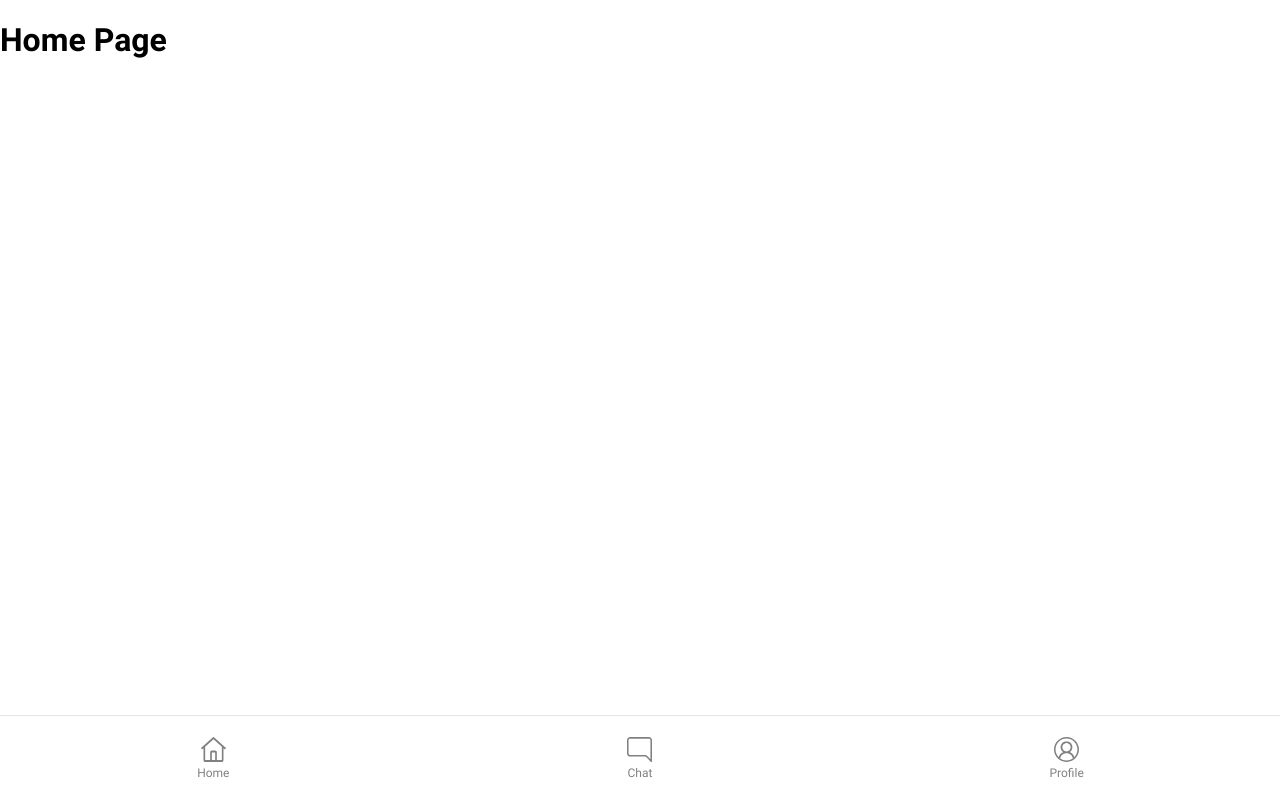
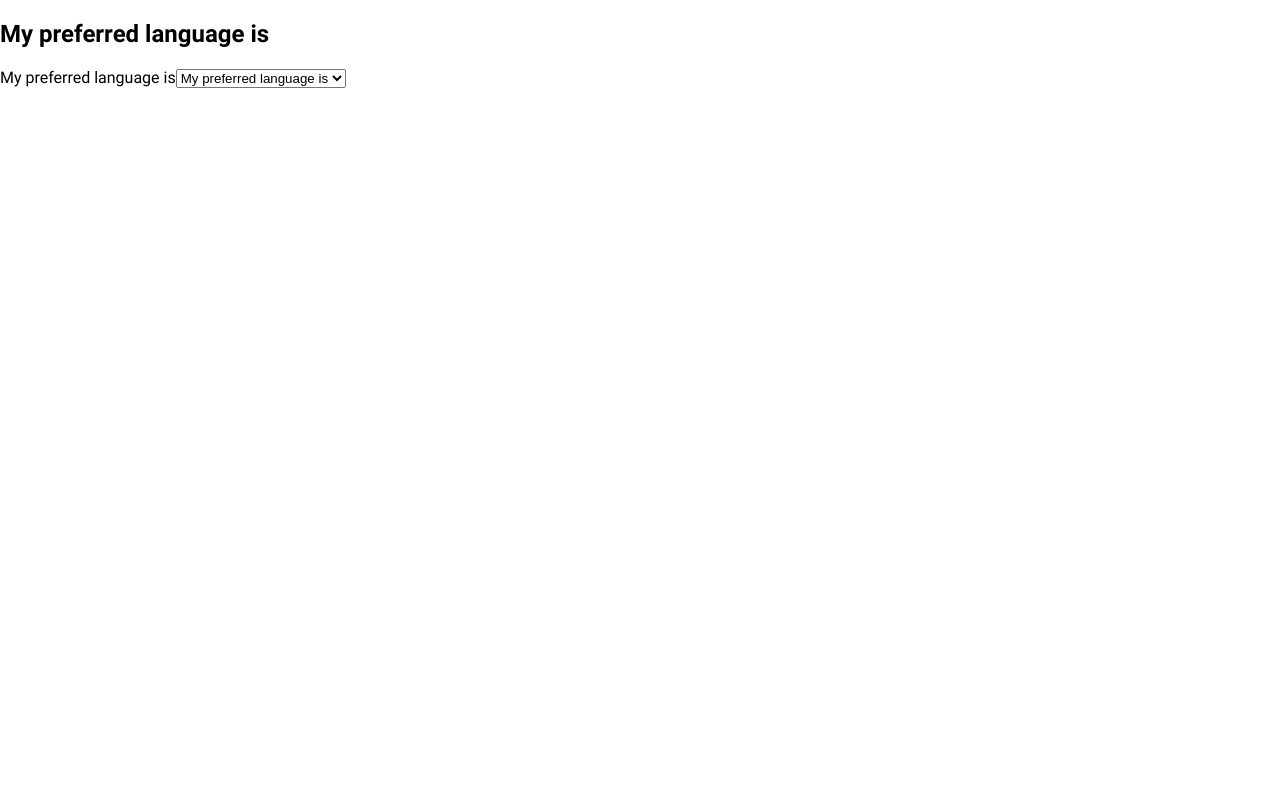
Before and after one commit to dylan-galbraith/tinder-md, a React (Create React App) app in the folder client/: page /config-2-name in a window 1280 px wide. Built offline with nearby package versions, Linux system fonts and the light colour scheme.

Commit message:
Set up config pages

```diff
--- a/client/src/App.js
+++ b/client/src/App.js
@@ -2,25 +2,24 @@ import { BrowserRouter, Switch, Route } from "react-router-dom";
 import './App.scss';
 import Login from "./components/Login/Login";
 import Signup from "./components/Signup/Signup";
-import PostSignup from "./components/PostSignup/PostSignup";
-import Navbar from "./components/Navbar/Navbar";
-
+import HomePage from "./components/HomePage/HomePage";
+import Chat from "./components/Chat/Chat";
+import Profile from "./components/Profile/Profile";
+import ConfigLanguage from "./components/ConfigLanguage/ConfigLanguage";
 
 function App() {
   return (
     <>
-      <h1>Home Page</h1>
       <BrowserRouter>
         <Switch>
           <Route path="/login" render={(props) => <Login {...props} /> } />
-          <Route path="/signup">
-            <Signup />
-          </Route>
-          <Route path="/post-signup">
-            <PostSignup />
-          </Route>
+          <Route path="/signup" component={Signup}/>
+          <Route path="/config-1-language" component={ConfigLanguage}/>
+          <Route path="/config-2-name" component={ConfigLanguage}/>
+          <Route path="/home" component={HomePage}/>
+          <Route path="/chat" component={Chat}/>
+          <Route path="/profile" component={Profile}/>
         </Switch>
-        <Navbar />
       </BrowserRouter>
     </>
   );
--- /dev/null
+++ b/client/src/components/Chat/Chat.jsx
@@ -0,0 +1,13 @@
+import React from 'react';
+import Navbar from '../Navbar/Navbar';
+
+function Chat() {
+  return (
+    <>
+      <h1>Chat</h1>
+      <Navbar />
+    </>
+  )
+}
+
+export default Chat;
--- /dev/null
+++ b/client/src/components/ConfigLanguage/ConfigLanguage.jsx
@@ -0,0 +1,20 @@
+import React from 'react'
+
+function PSLanguage() {
+  return (
+    <div>
+      <h2>My preferred language is</h2>
+      <label htmlFor="languages">My preferred language is</label>
+
+      <select name="languages" id="languages">
+        <option value="english">My preferred language is</option>
+        <option value="spanish">mi idioma preferido es</option>
+        <option value="chinese">我首选的语言是</option>
+        <option value="french">ma langue préférée est</option>
+        <option value="hindi">मेरी पसंदीदा भाषा है</option>
+      </select>
+    </div>
+  )
+}
+
+export default PSLanguage
--- /dev/null
+++ b/client/src/components/HomePage/HomePage.jsx
@@ -0,0 +1,13 @@
+import React from 'react'
+import Navbar from '../Navbar/Navbar';
+
+function HomePage() {
+  return (
+    <div>
+      <h1>Home</h1>
+      <Navbar />
+    </div>
+  )
+}
+
+export default HomePage;
--- a/client/src/components/Login/Login.jsx
+++ b/client/src/components/Login/Login.jsx
@@ -15,7 +15,7 @@ function Login(props) {
         <div className="form__box">
           <input className="form__box--email" type="email" name="email" placeholder="username" required/>
           <input className="form__box--pw" type="password" name="password" placeholder="password" required/>
-          <a className="form__box--tag" href="#">Forgot Password?</a>
+          <Link to="/home" className="form__box--tag">Forgot Password?</Link>
         </div>
         <button onClick={goHome} className="form__button">Sign in with Google Account</button>
       </form>
--- a/client/src/components/Navbar/Navbar.js
+++ b/client/src/components/Navbar/Navbar.js
@@ -8,18 +8,18 @@ import { Link } from 'react-router-dom';
 function Navbar() {
   return (
     <div className="nav">
-      <div className="nav__item">
+      <Link to="/home" className="nav__item">
         <img className="nav__item--homeIcon" src={home} alt="home icon" />
         <span className="nav__item--homeText">Home</span>
-      </div>
-      <div className="nav__item">
+      </Link>
+      <Link to="/chat" className="nav__item">
         <img className="nav__item--chatIcon" src={chat} alt="chat icon" />
         <span className="nav__item--chatText">Chat</span>
-      </div>
-      <div className="nav__item">
+      </Link>
+      <Link to="/profile" className="nav__item">
         <img className="nav__item--profileIcon" src={profile} alt="profile icon" />
         <span className="nav__item--profileText">Profile</span>
-      </div>
+      </Link>
     </div>
   )
 }
--- /dev/null
+++ b/client/src/components/Profile/Profile.jsx
@@ -0,0 +1,13 @@
+import React from 'react';
+import Navbar from '../Navbar/Navbar';
+
+function Profile() {
+  return (
+    <>
+      <h1>Profile</h1>
+      <Navbar />
+    </>
+  )
+}
+
+export default Profile
--- a/client/src/components/Signup/Signup.jsx
+++ b/client/src/components/Signup/Signup.jsx
@@ -12,7 +12,7 @@ function Signup() {
           <input type="password" name="confirm-password" placeholder="password" required/>
         </div>
         <div>
-          <Link to="/post-signup">Signup</Link>
+          <Link to="/config-1-language">Signup</Link>
         </div>
         <div>
           <span>
```
Also changed, not shown: client/src/components/Chat/Chat.scss (added), client/src/components/ConfigLanguage/ConfigLanguage.scss (added), client/src/components/HomePage/HomePage.scss (added), client/src/components/Profile/Profile.scss (added).
